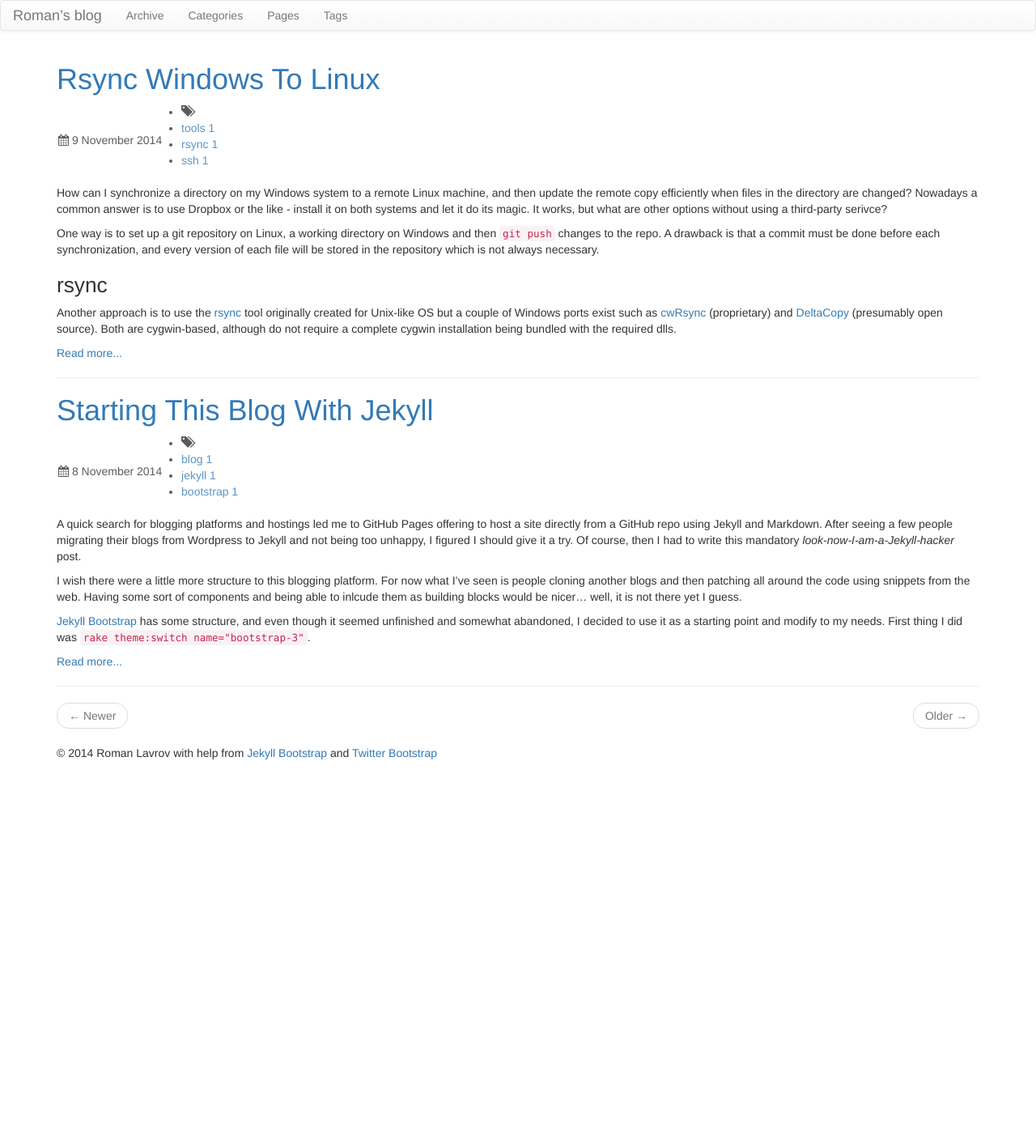
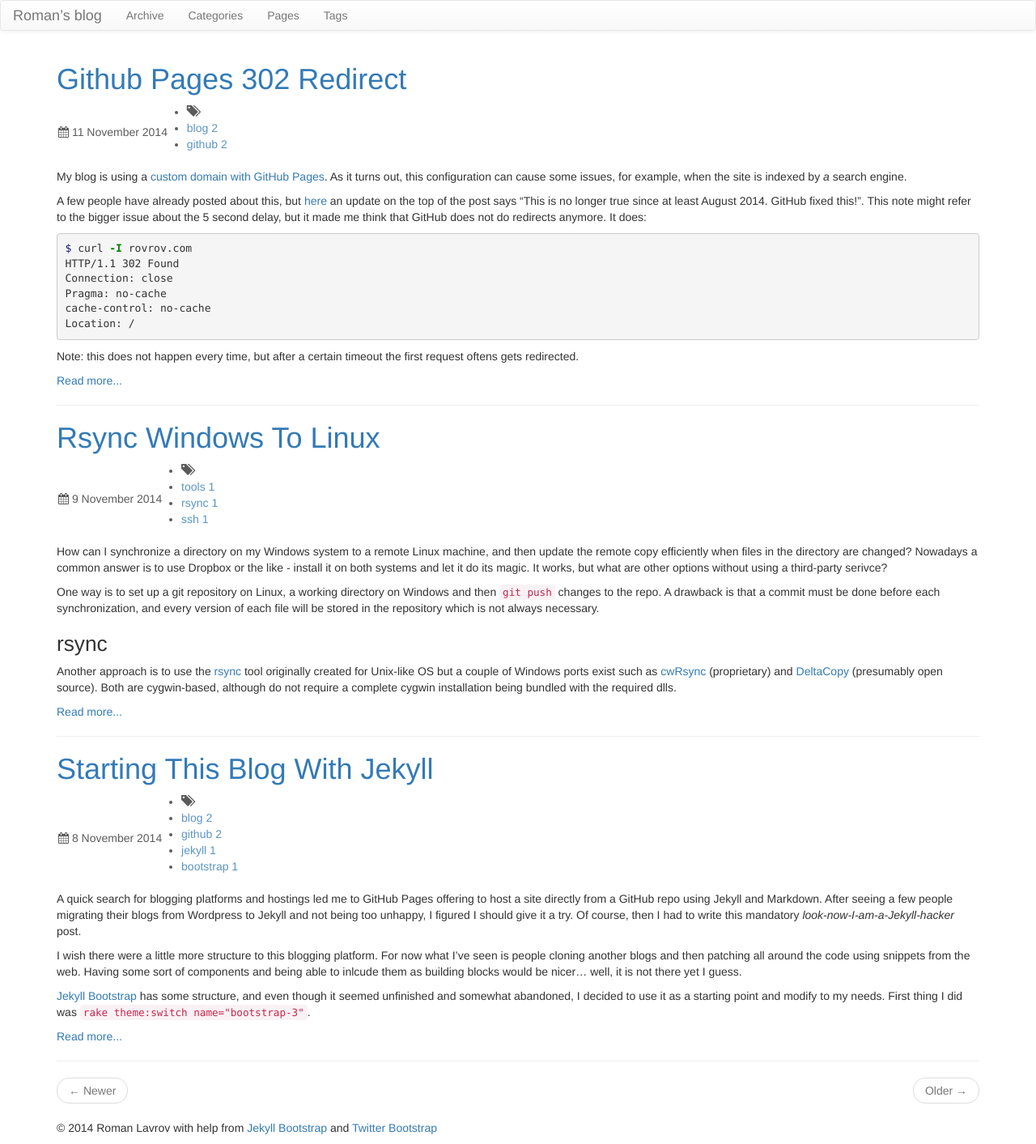
Before and after one commit to rovrov/rovrov.github.io, a Jekyll site: the page built from blog/index.html, in a window 1280 px wide. Shown: the whole page at 81% size. Built offline with Jekyll 4.4.1, drawn with Linux system fonts in a browser that asks for light colours; nearby versions of some CDN libraries; the list of posts is cut into pages by our own code; before the commit the page ends 950 px from its top, so only the background shows below that.

Commit message:
post about 302 from github

```diff
--- a/_posts/2014-11-08-starting-this-blog-with-jekyll.md
+++ b/_posts/2014-11-08-starting-this-blog-with-jekyll.md
@@ -1,7 +1,7 @@
 ---
 layout: post
 category: blog
-tags: [blog, jekyll, bootstrap]
+tags: [blog, github, jekyll, bootstrap]
 date: 2014-11-08 18:00:00 -0500
 ---
 {% include JB/setup %}
--- /dev/null
+++ b/_posts/2014-11-10-github-pages-302-redirect.md
@@ -0,0 +1,42 @@
+---
+layout: post
+category: blog
+tags: [blog, github]
+date: 2014-11-10 21:00:00 -0500
+---
+{% include JB/setup %}
+
+My blog is using a [custom domain with GitHub Pages](https://help.github.com/articles/setting-up-a-custom-domain-with-github-pages/). As it turns out, this configuration can cause some issues, for example, when the site is indexed by _a_ search engine.
+
+A few people have already posted about this, but [here](http://instantclick.io/github-pages-and-apex-domains) an update on the top of the post says "This is no longer true since at least August 2014. GitHub fixed this!". This note might refer to the bigger issue about the 5 second delay, but it made me think that GitHub does not do redirects anymore. It does:
+
+{% highlight bash %}
+$ curl -I rovrov.com
+HTTP/1.1 302 Found
+Connection: close
+Pragma: no-cache
+cache-control: no-cache
+Location: /
+{% endhighlight %}
+
+Note: this does not happen every time, but after a certain timeout the first request oftens gets redirected.
+
+<!-- more -->
+
+Basically, GitHub Pages server replies with a `302` temporary redirect pointing to the same location as requested. The browser will have to request the same exact url once again and hope not to see a `302` this time. I asked GH support if there is something can I do about this, but got this not very encouraging response:
+
+>  you will sometimes receive a 302 Found response in place of a 200 OK response from GitHub Pages sites because of DDoS mitigation software we have in place for all Pages sites
+>
+> <footer><cite>GitHub support</cite>, November 10, 2014</footer>
+
+Why is this bad for users? Apart from the delay due to the additional round-trip(s) to the server, this may cause issues with searching engines. I would expect crawlers to be smart enough to handle this kind of redirects, but as for some reason my blog was not being properly indexed by google, I submitted a link to [Fetch as Google](https://support.google.com/webmasters/answer/6066467?hl=en). Well, guess what:
+
+<img src="/files/2014-11-09-github-pages-302-redirect/fetch2.png" class="imgmb" alt="Fetch as Google"/>
+
+While it obviously did not follow the redirect, it displays as &#10004;**Complete** in the list and offers to _Submit to Index_ without any warning or whatsoever:
+
+<img src="/files/2014-11-09-github-pages-302-redirect/fetch1.png" class="imgmb" alt="Fetch as Google"/>
+
+Right, submitting empty content to the index sounds like the way to go. I had to fetch some of my urls twice and verify that they got a proper response before submitting. I hope crawlers are a bit smarter in this regard, but you never know _what they might have on their mind_.
+
+According to some posts on this topic, a workaround is to configure a sub-domain such as `www.` using a CNAME pointing to `user.github.io`. I guess I will stick with this if it works better, even though I am not a huge fun of having the `www` prefix around _* Sigh *_
--- a/assets/css/main.css
+++ b/assets/css/main.css
@@ -38,3 +38,8 @@
 	padding-left: 2px;
 	margin-bottom: 10px;
 }
+
+.imgmb {
+	margin: 15px;
+	border: 1px solid #88f;
+}
```
Also changed, not shown: files/2014-11-09-github-pages-302-redirect/fetch1.png (added), files/2014-11-09-github-pages-302-redirect/fetch2.png (added).
